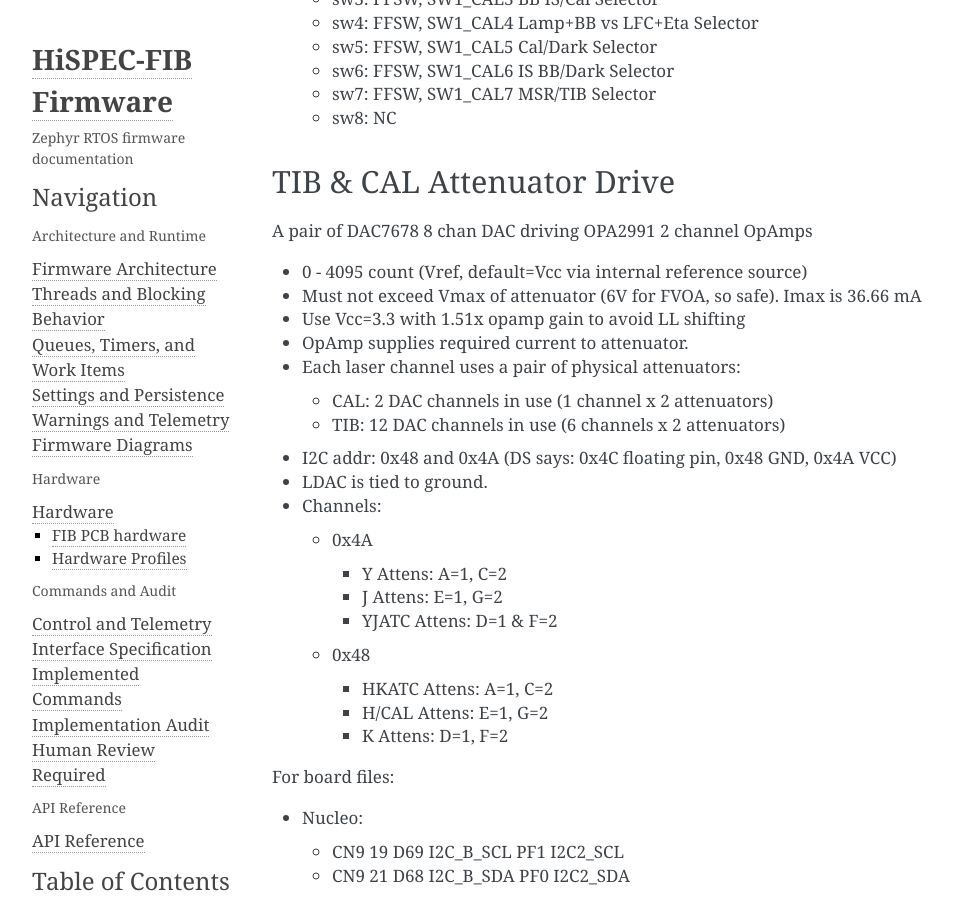
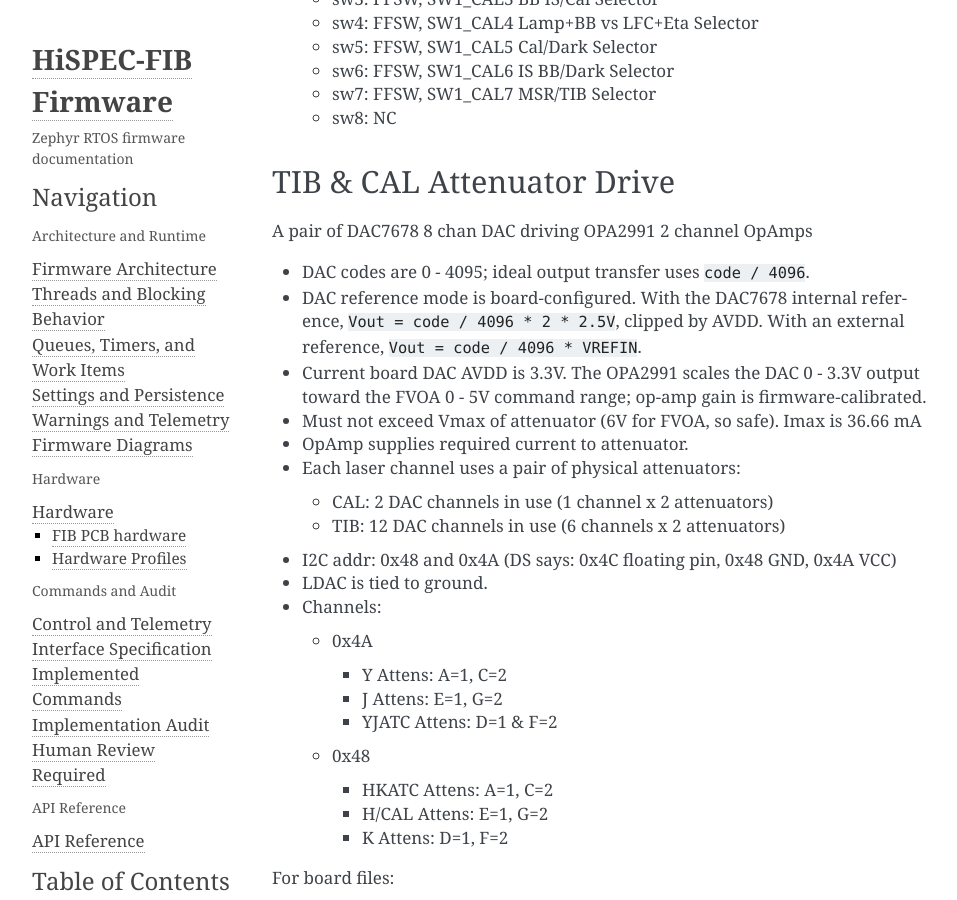
Before and after one commit to COO-Utilities/hispec-tib, a Sphinx documentation site: the page built from doc/hardware.md, in a window 1280 px wide and 900 px high, scrolled down 2972 px. Shown: the whole window, without its empty margins (148-1105 px from the left). Built offline with Sphinx 7.4.7, drawn with Linux system fonts in a browser that asks for light colours.

Commit message:
Clarify attenuator DAC reference scaling

```diff
--- a/doc/hardware.md
+++ b/doc/hardware.md
@@ -116,9 +116,13 @@ PCAL assignments:
 
 ## TIB & CAL Attenuator Drive
 A pair of DAC7678 8 chan DAC driving OPA2991 2 channel OpAmps
-- 0 - 4095 count (Vref, default=Vcc via internal reference source)
+- DAC codes are 0 - 4095; ideal output transfer uses `code / 4096`.
+- DAC reference mode is board-configured. With the DAC7678 internal reference,
+  `Vout = code / 4096 * 2 * 2.5V`, clipped by AVDD. With an external
+  reference, `Vout = code / 4096 * VREFIN`.
+- Current board DAC AVDD is 3.3V. The OPA2991 scales the DAC 0 - 3.3V output
+  toward the FVOA 0 - 5V command range; op-amp gain is firmware-calibrated.
 - Must not exceed Vmax of attenuator (6V for FVOA, so safe). Imax is 36.66 mA
-- Use Vcc=3.3 with 1.51x opamp gain to avoid LL shifting
 - OpAmp supplies required current to attenuator.
 - Each laser channel uses a pair of physical attenuators:
   - CAL: 2 DAC channels in use (1 channel x 2 attenuators)
```
